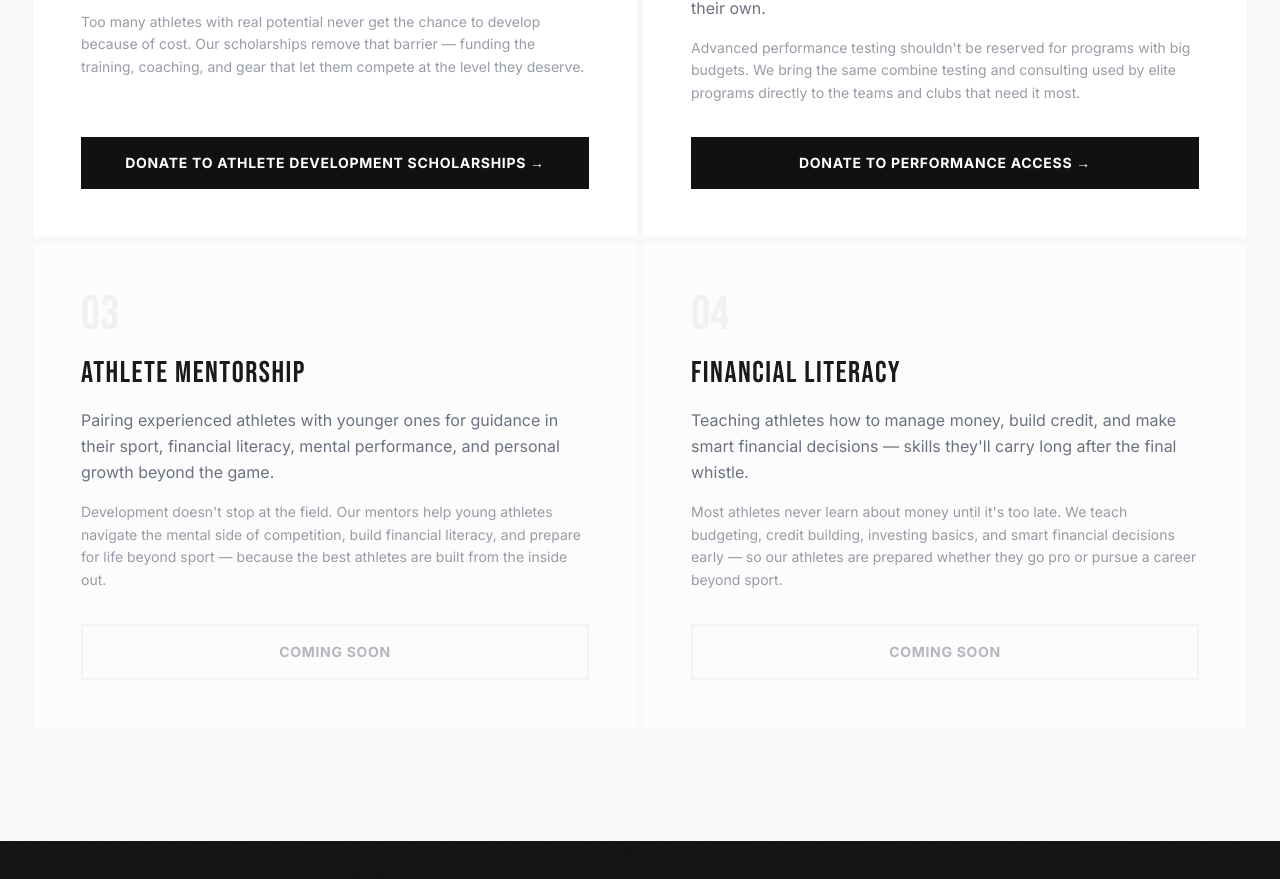
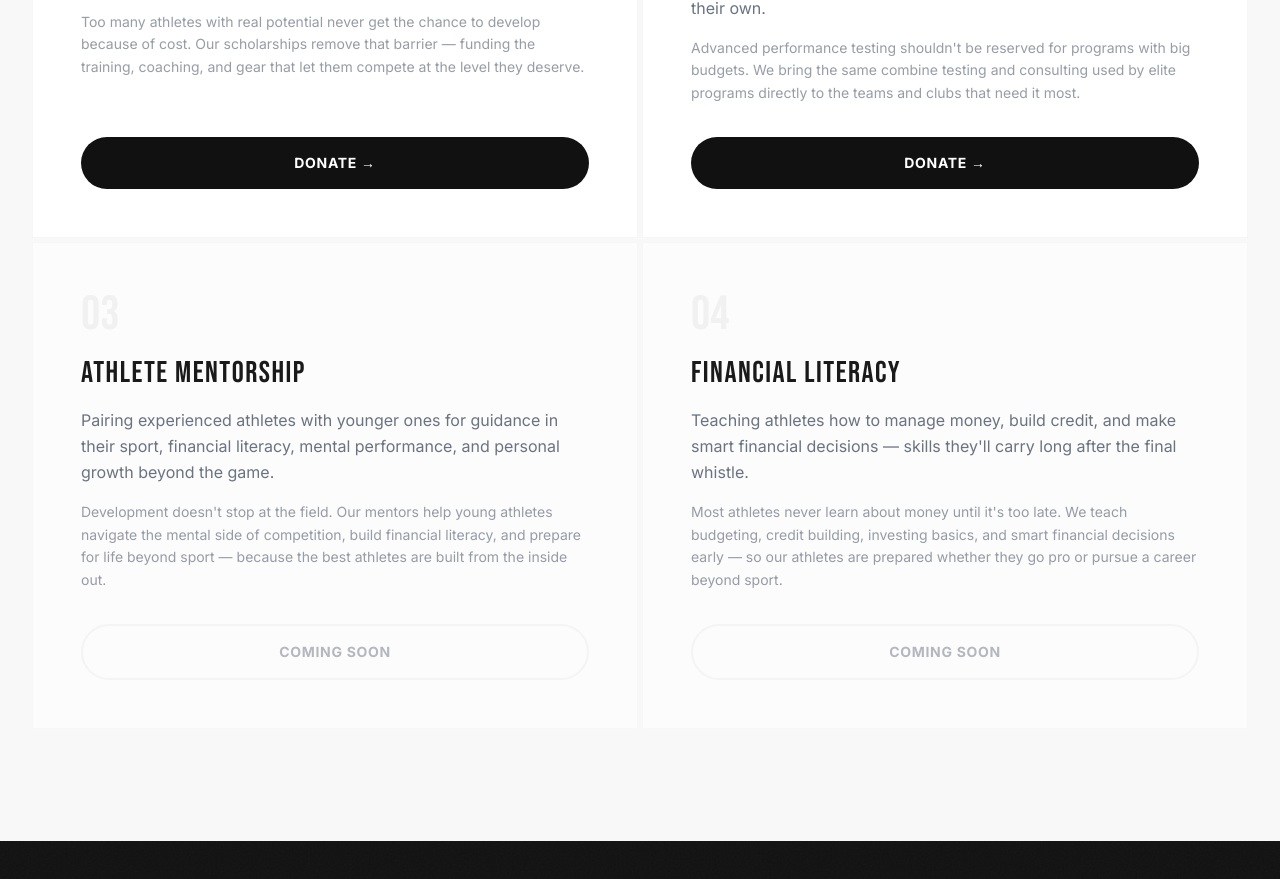
Before and after one commit to G6perform/defineyourself, a Next.js app: page /donate in a window 1280 px wide. Shown: the part 1134-2013 px from the top of the page. Built offline with nearby package versions, Linux system fonts and the light colour scheme.

Commit message:
Rounded donate buttons, simplified button text

```diff
--- a/src/app/donate/page.tsx
+++ b/src/app/donate/page.tsx
@@ -106,12 +106,12 @@ export default function Donate() {
                         href={program.href!}
                         target="_blank"
                         rel="noopener noreferrer"
-                        className="inline-block bg-charcoal text-white font-bold text-sm uppercase tracking-wider px-10 py-4 hover:bg-charcoal/90 transition-colors w-full text-center"
+                        className="inline-block bg-charcoal text-white font-bold text-sm uppercase tracking-wider px-10 py-4 rounded-full hover:bg-charcoal/90 transition-colors w-full text-center"
                       >
-                        Donate to {program.title} &rarr;
+                        Donate &rarr;
                       </a>
                     ) : (
-                      <div className="border-2 border-mid-gray/30 text-text-gray/50 font-bold text-sm uppercase tracking-wider px-10 py-4 text-center">
+                      <div className="border-2 border-mid-gray/30 text-text-gray/50 font-bold text-sm uppercase tracking-wider px-10 py-4 rounded-full text-center">
                         Coming Soon
                       </div>
                     )}
```
